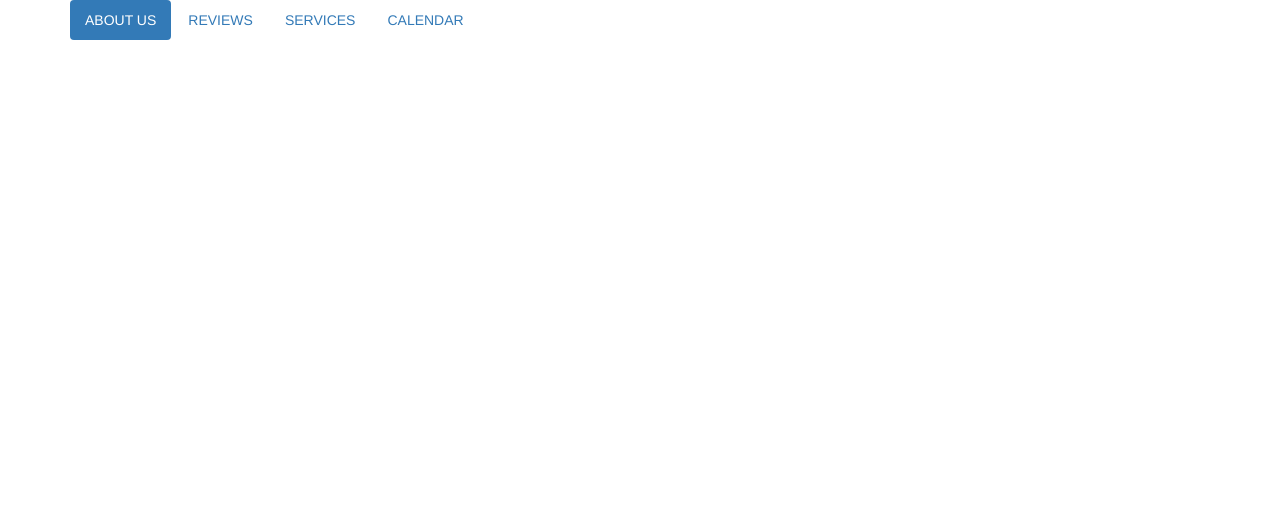
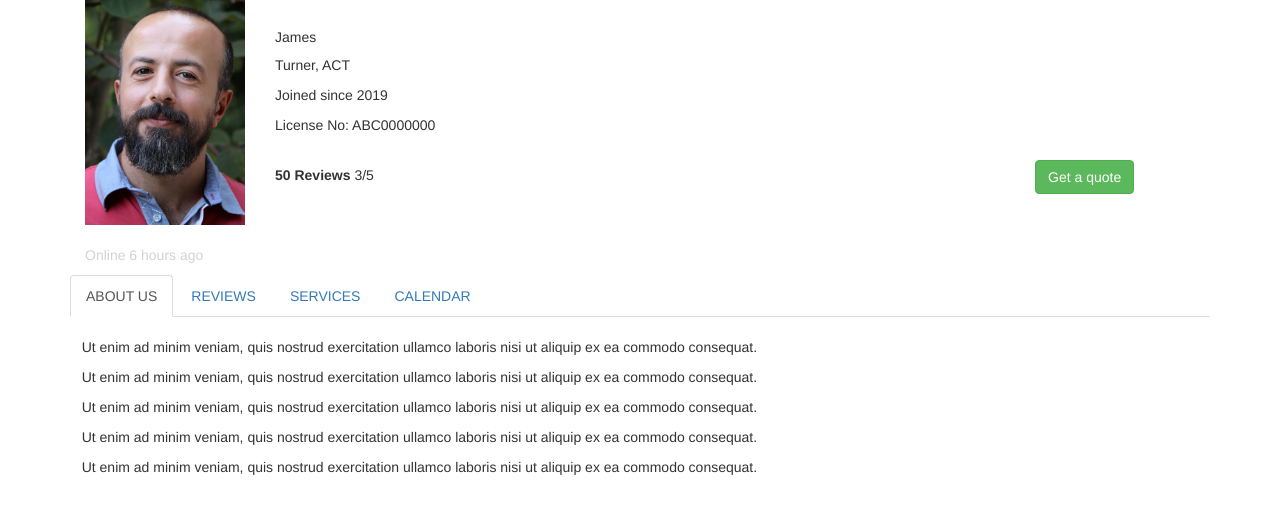
Before and after one commit to liutuo368/Jemma-Australia, a Django app: page /tradie_detail1 in a window 1280 px wide. Shown: the top 514 px of the page. Run offline with Django 3.2, Linux system fonts and the light colour scheme; some libraries are stand-ins or nearby versions.

Commit message:
update user details section

```diff
--- a/templates/Customer/customer_search_result.html
+++ b/templates/Customer/customer_search_result.html
@@ -328,7 +328,7 @@
         </div>
 
         <div class="col-md-4 border" style="height: 862px;">
-            <iframe id="tradie_iframe" src="tradie_detail1" frameborder="0" col="10" row="10"></iframe>
+            <iframe id="tradie_iframe" src="tradie_detail1" frameborder="0" style="height: 100%; width: 100%"></iframe>
         </div>
 
         <div class="col-md-2"></div>
--- a/templates/Customer/tradie_detail1.html
+++ b/templates/Customer/tradie_detail1.html
@@ -7,18 +7,78 @@
   <link rel="stylesheet" href="https://maxcdn.bootstrapcdn.com/bootstrap/3.4.1/css/bootstrap.min.css">
   <script src="https://ajax.googleapis.com/ajax/libs/jquery/3.5.1/jquery.min.js"></script>
   <script src="https://maxcdn.bootstrapcdn.com/bootstrap/3.4.1/js/bootstrap.min.js"></script>
+
+
 </head>
 <body>
 
 <div class="container">
 
-  <ul class="nav nav-pills">
-    <li class="active"><a href="#">ABOUT US</a></li>
-    <li><a href="#">REVIEWS</a></li>
-    <li><a href="#">SERVICES</a></li>
-      <li><a href="#">CALENDAR</a></li>
+    <div class="row" style="margin: auto">
+      <div class="col-sm-2">
 
+          <img class="img-responsive" src="../../static/IMAGES/tradie1.jpg" alt="user picture">
+          <br>
+          <p style="color: lightgrey">Online 6 hours ago</p>
+      </div>
+      <div class="col-sm-8">
+          <br>
+          <h5>James</h5>
+          <p>Turner, ACT</p>
+          <p>Joined since 2019</p>
+          <p>License No: ABC0000000</p>
+          <br>
+
+          <p><b>50 Reviews</b>     3/5  </p>
+      </div>
+
+        <div class="col-sm-2">
+            <br><br><br><br><br><br><br><br>
+            <button type="button" class="btn btn-success">Get a quote</button>
+        </div>
+    </div>
+  <ul class="nav nav-tabs">
+    <li class="active"><a data-toggle="tab" href="#about">ABOUT US</a></li>
+    <li><a data-toggle="tab" href="#reviews">REVIEWS</a></li>
+    <li><a data-toggle="tab" href="#services">SERVICES</a></li>
+    <li><a data-toggle="tab" href="#calendar">CALENDAR</a></li>
   </ul>
+
+  <div class="tab-content">
+      <br>
+    <div  id="reviews" class="tab-pane fade">
+
+        <div class="panel panel-default">
+            <h5>&nbsp&nbsp&nbsp&nbsp Sean  3/5</h5>
+            <p>&nbsp&nbsp Lorem ipsum dolor sit amet, consectetur adipisicing elit, sed do eiusmod tempor incididunt ut labore et dolore magna aliqua.</p>
+        </div>
+
+        <div class="panel panel-default">
+            <h5>&nbsp&nbsp&nbsp&nbsp Michael  3/5</h5>
+            <p>&nbsp&nbsp Lorem ipsum dolor sit amet, consectetur adipisicing elit, sed do eiusmod tempor incididunt ut labore et dolore magna aliqua.</p>
+        </div>
+
+        <div class="panel panel-default">
+            <h5>&nbsp&nbsp&nbsp&nbsp Andrew  3/5</h5>
+            <p>&nbsp&nbsp Lorem ipsum dolor sit amet, consectetur adipisicing elit, sed do eiusmod tempor incididunt ut labore et dolore magna aliqua.</p>
+        </div>
+
+    </div>
+
+    <div id="about" class="tab-pane fade in active">
+      <p>&nbsp&nbsp Ut enim ad minim veniam, quis nostrud exercitation ullamco laboris nisi ut aliquip ex ea commodo consequat.</p>
+        <p>&nbsp&nbsp Ut enim ad minim veniam, quis nostrud exercitation ullamco laboris nisi ut aliquip ex ea commodo consequat.</p>
+      <p>&nbsp&nbsp Ut enim ad minim veniam, quis nostrud exercitation ullamco laboris nisi ut aliquip ex ea commodo consequat.</p>
+      <p>&nbsp&nbsp Ut enim ad minim veniam, quis nostrud exercitation ullamco laboris nisi ut aliquip ex ea commodo consequat.</p>
+      <p>&nbsp&nbsp Ut enim ad minim veniam, quis nostrud exercitation ullamco laboris nisi ut aliquip ex ea commodo consequat.</p>
+
+    </div>
+    <div id="services" class="tab-pane fade">
+
+    </div>
+    <div id="calendar" class="tab-pane fade">
+    </div>
+  </div>
 </div>
 
 </body>
```
